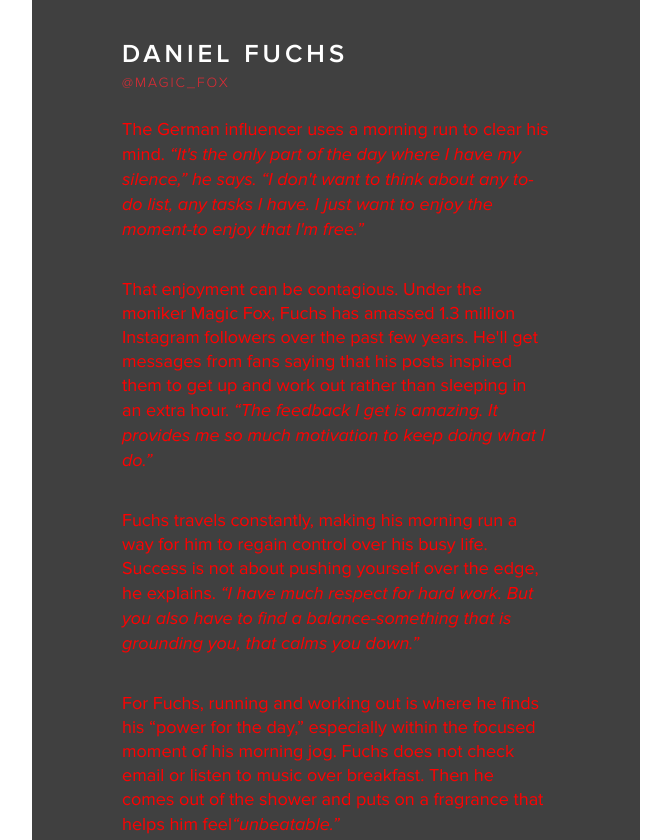
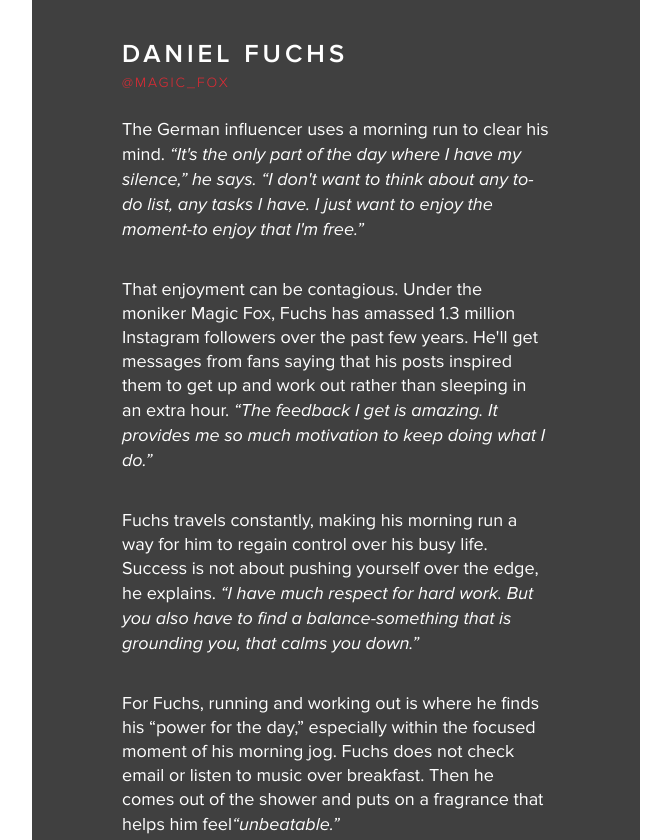
Before and after one commit to whyisjake/alpha-brand-lab, a website: page projects/prada-lunarosa/public/index.html in a window 1280 px wide. Shown: the part 1318-2158 px from the top of the page, without its empty margins (304-975 px from the left). Drawn offline with nearby package versions, Linux system fonts and the light colour scheme; a script that the page names is missing.

```diff
--- a/projects/prada-lunarosa/public/sass/main.scss
+++ b/projects/prada-lunarosa/public/sass/main.scss
@@ -406,8 +406,7 @@
 			line-height: 24px;
 			font-weight:300;
 			font-family: 'Proxima-Regular', 'Proxima-Light', 'Montserrat', sans-serif;
-			color:red;
-			//color:white;
+			color:white;
 			margin-bottom:2em;
 			>em{
 				font-family: 'Proxima-Regular-Italic', 'Proxima-Light', 'Montserrat', sans-serif;
```
Also changed, not shown: projects/prada-lunarosa/public/css/main.css.
